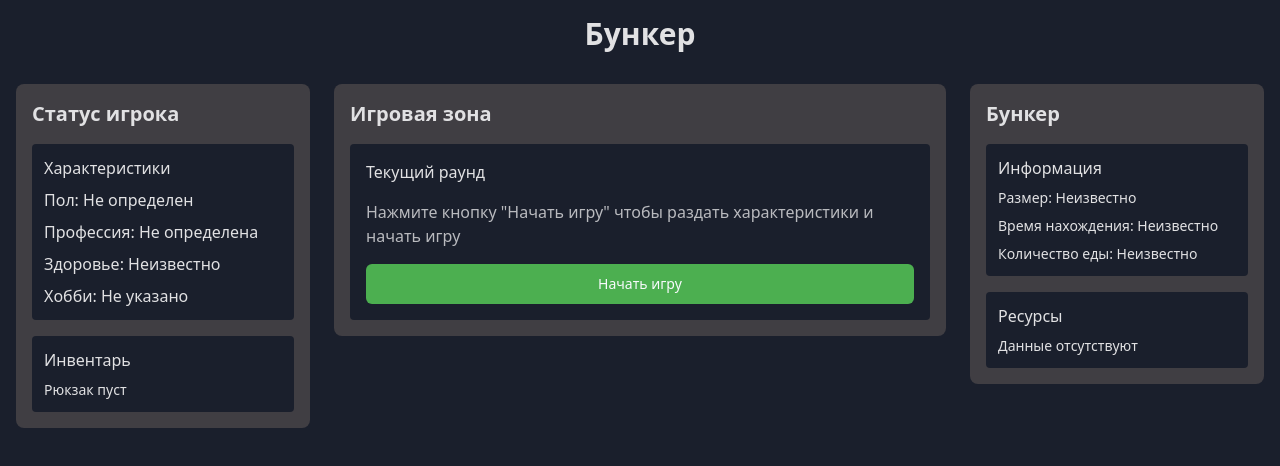
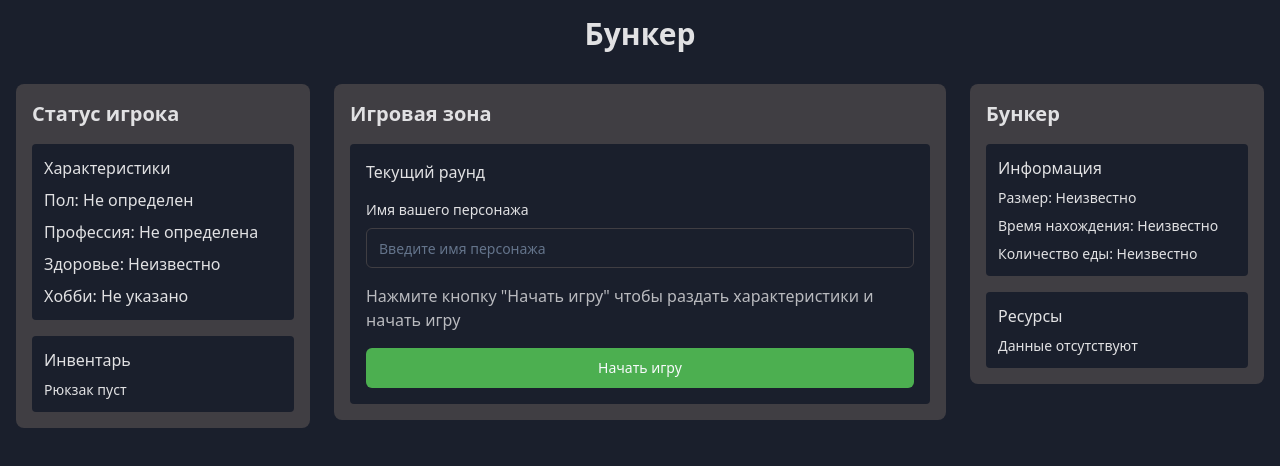
Before and after one commit to N1KSAil/bunker-survival-strategy, a React (Vite) app: page / in a window 1280 px wide. Shown: the top 466 px of the page. Built offline with nearby package versions, Linux system fonts and the light colour scheme.

Commit message:
Add character name input feature
Implement functionality for players to input a name for their character before starting the game.
[skip gpt_engineer]

```diff
--- a/src/pages/Index.tsx
+++ b/src/pages/Index.tsx
@@ -3,6 +3,7 @@ import ResourceTracker from "@/components/ResourceTracker";
 import { Button } from "@/components/ui/button";
 import { useState } from "react";
 import { toast } from "sonner";
+import { Input } from "@/components/ui/input";
 import {
   Table,
   TableBody,
@@ -15,6 +16,7 @@ import {
 // Типы для характеристик игрока
 type PlayerCharacteristics = {
   id: number;
+  name: string;
   profession: string;
   gender: string;
   health: string;
@@ -24,7 +26,7 @@ type PlayerCharacteristics = {
   specialAbility: string;
 };
 
-const INITIAL_PLAYERS: PlayerCharacteristics[] = [
+const INITIAL_PLAYERS: Omit<PlayerCharacteristics, 'name'>[] = [
   {
     id: 1,
     profession: "Врач",
@@ -60,10 +62,20 @@ const INITIAL_PLAYERS: PlayerCharacteristics[] = [
 const Index = () => {
   const [gameStarted, setGameStarted] = useState(false);
   const [players, setPlayers] = useState<PlayerCharacteristics[]>([]);
+  const [playerName, setPlayerName] = useState("");
 
   const handleStartGame = () => {
+    if (!playerName.trim()) {
+      toast.error("Пожалуйста, введите имя персонажа");
+      return;
+    }
+
     setGameStarted(true);
-    setPlayers(INITIAL_PLAYERS);
+    const playersWithNames = INITIAL_PLAYERS.map((player, index) => ({
+      ...player,
+      name: index === 0 ? playerName : `Игрок ${player.id}`,
+    }));
+    setPlayers(playersWithNames);
     toast.success("Игра началась! Характеристики розданы.");
   };
 
@@ -89,6 +101,18 @@ const Index = () => {
                   <h3 className="font-medium mb-4">Текущий раунд</h3>
                   {!gameStarted ? (
                     <div className="space-y-4">
+                      <div className="space-y-2">
+                        <label htmlFor="playerName" className="block text-sm font-medium">
+                          Имя вашего персонажа
+                        </label>
+                        <Input
+                          id="playerName"
+                          value={playerName}
+                          onChange={(e) => setPlayerName(e.target.value)}
+                          placeholder="Введите имя персонажа"
+                          className="bg-bunker-bg border-bunker-accent"
+                        />
+                      </div>
                       <p className="text-bunker-text/80">
                         Нажмите кнопку "Начать игру" чтобы раздать характеристики и начать игру
                       </p>
@@ -107,6 +131,7 @@ const Index = () => {
                           <TableHeader>
                             <TableRow>
                               <TableHead>Игрок</TableHead>
+                              <TableHead>Имя</TableHead>
                               <TableHead>Профессия</TableHead>
                               <TableHead>Пол</TableHead>
                               <TableHead>Здоровье</TableHead>
@@ -120,6 +145,7 @@ const Index = () => {
                             {players.map((player) => (
                               <TableRow key={player.id}>
                                 <TableCell>Игрок {player.id}</TableCell>
+                                <TableCell>{player.name}</TableCell>
                                 <TableCell>{player.profession}</TableCell>
                                 <TableCell>???</TableCell>
                                 <TableCell>???</TableCell>
```
